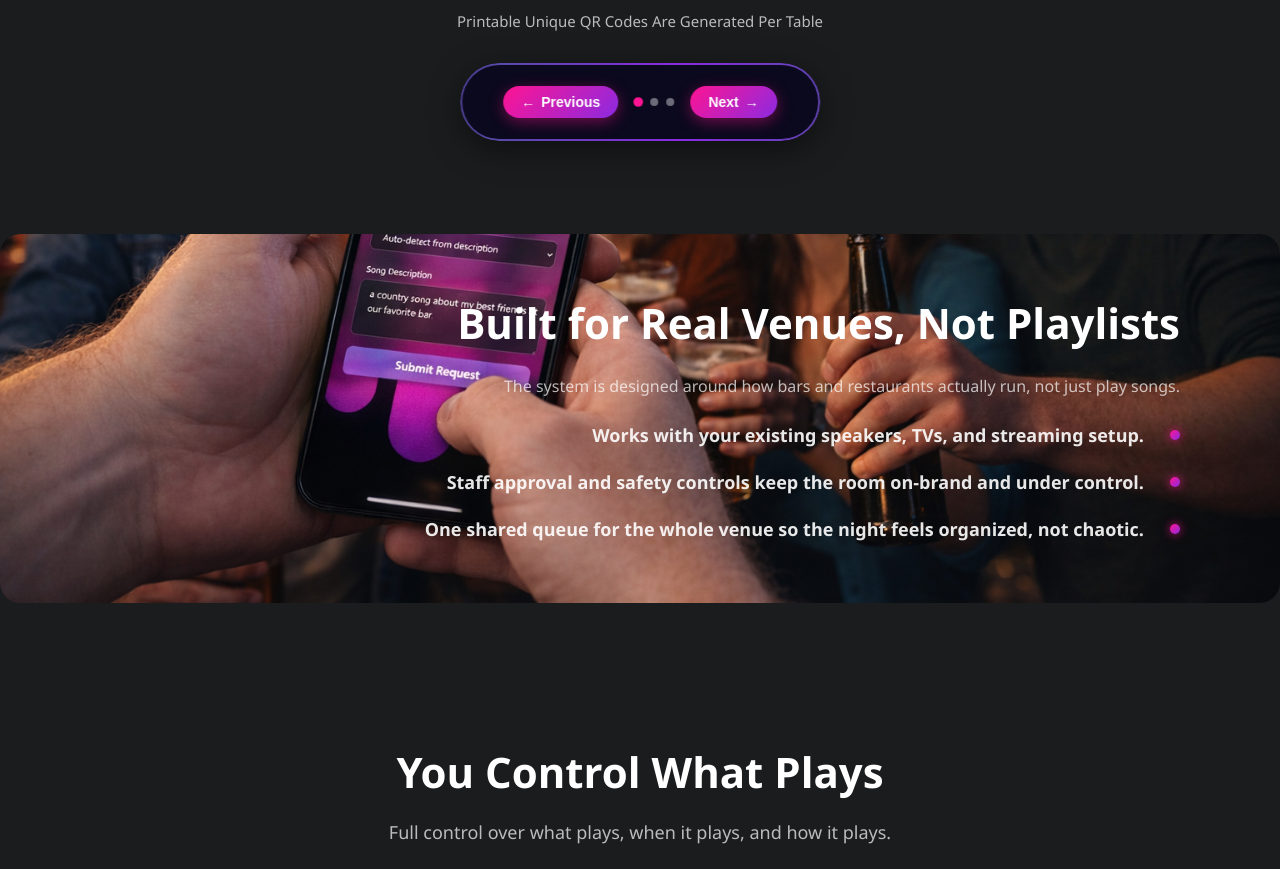
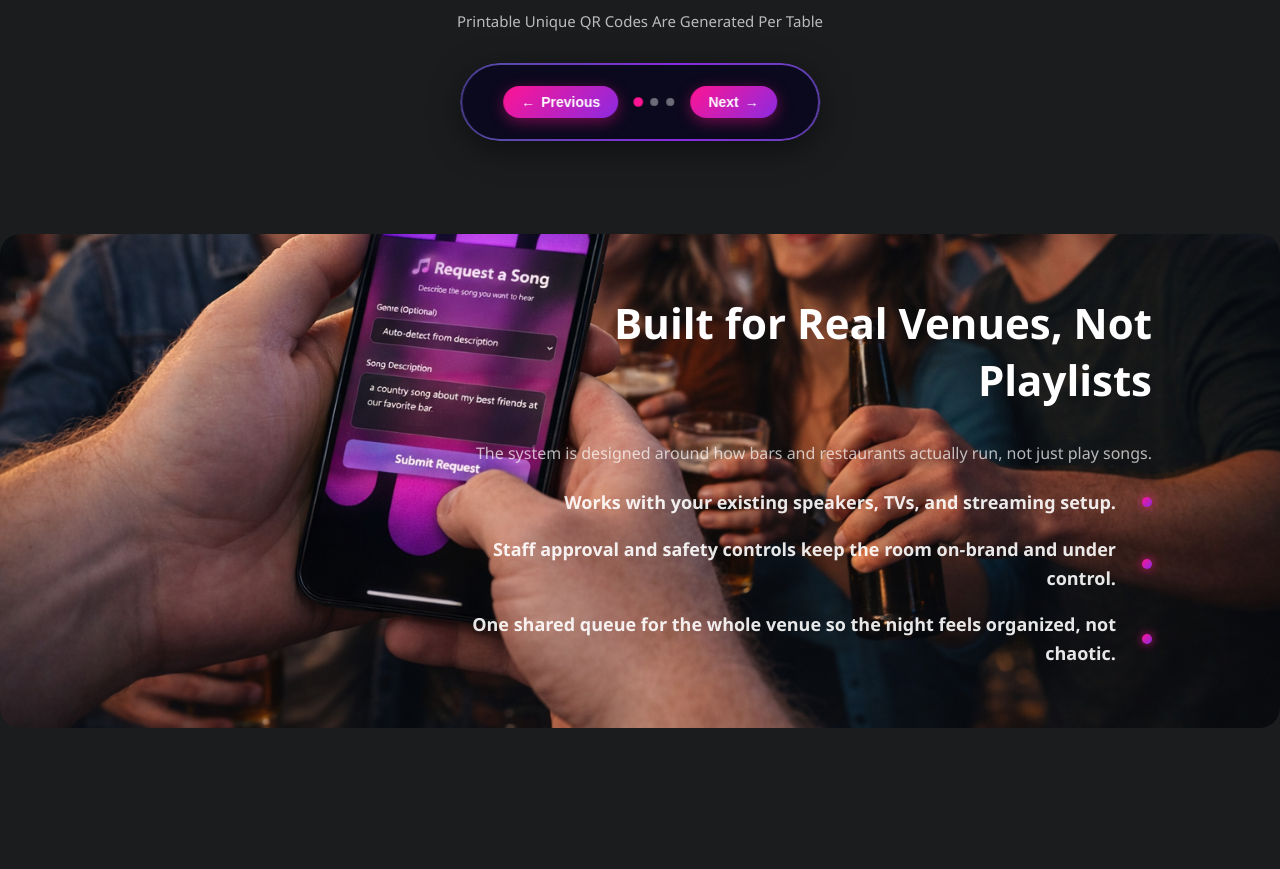
Before and after one commit to CODING4DUMMIES2/whatsthat, a Flask app: page / in a window 1280 px wide; the page is wider, and only the part inside the window is pictured. Shown: the part 1942-2811 px from the top of that part. Run offline with Flask 3, Linux system fonts and the light colour scheme; some libraries are stand-ins or nearby versions.

Commit message:
Move text to right and make narrower to reveal left side of background image

```diff
--- a/templates/landing.html
+++ b/templates/landing.html
@@ -1008,7 +1008,8 @@
         .moments-feature-card {
             width: 100%;
             max-width: 100%;
-            padding: 60px 100px;
+            padding: 60px 20%;
+            padding-right: 10%;
             border-radius: 20px;
             background-image: url('/img/venues-background.png');
             background-size: cover;
@@ -1016,6 +1017,9 @@
             background-attachment: fixed; /* window effect */
             position: relative;
             box-sizing: border-box;
+            display: flex;
+            flex-direction: column;
+            align-items: flex-end;
         }
 
         .moments-feature-card h2 {
@@ -1024,6 +1028,8 @@
             margin-bottom: 24px;
             font-weight: 900;
             color: white;
+            max-width: 700px;
+            width: 100%;
         }
 
         .moments-feature-subtitle {
@@ -1032,6 +1038,8 @@
             font-size: 16px;
             margin-top: 10px;
             margin-bottom: 24px;
+            max-width: 700px;
+            width: 100%;
         }
 
         .moments-features {
@@ -1042,6 +1050,8 @@
             flex-direction: column;
             gap: 18px;
             text-align: right;
+            max-width: 700px;
+            width: 100%;
         }
 
         .moments-features li {
```
